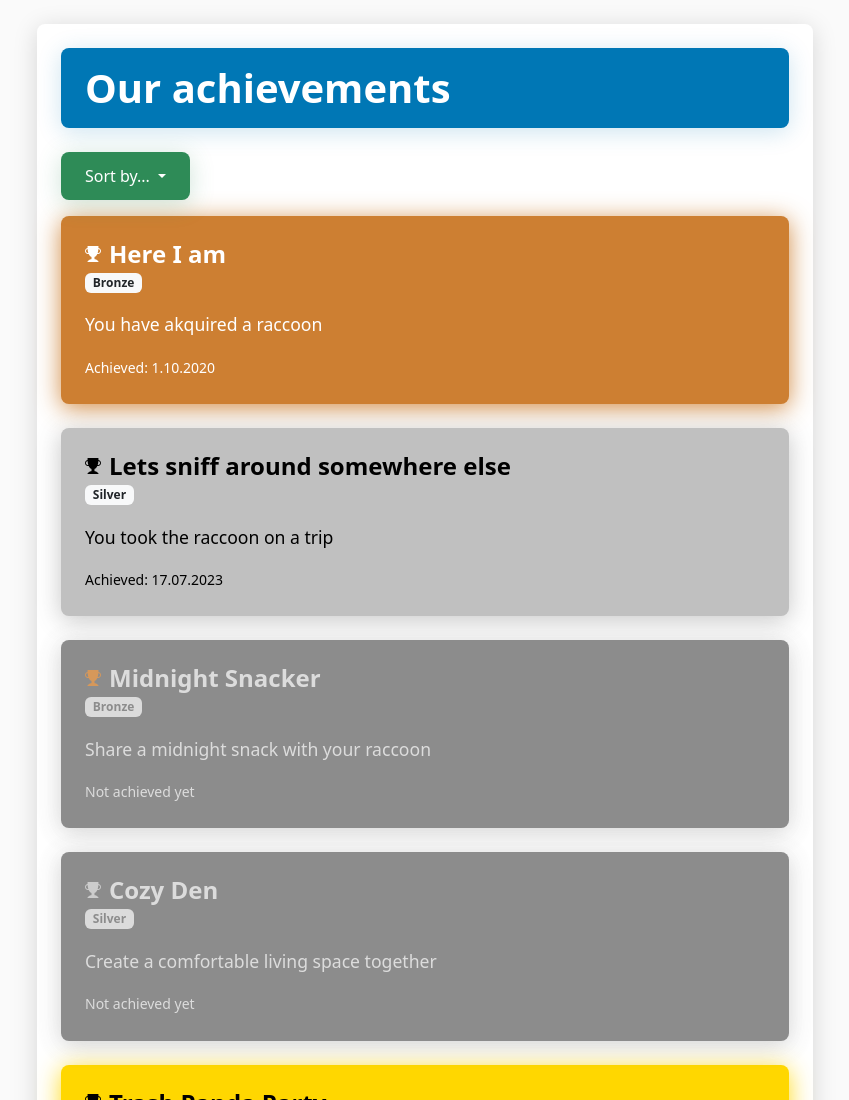
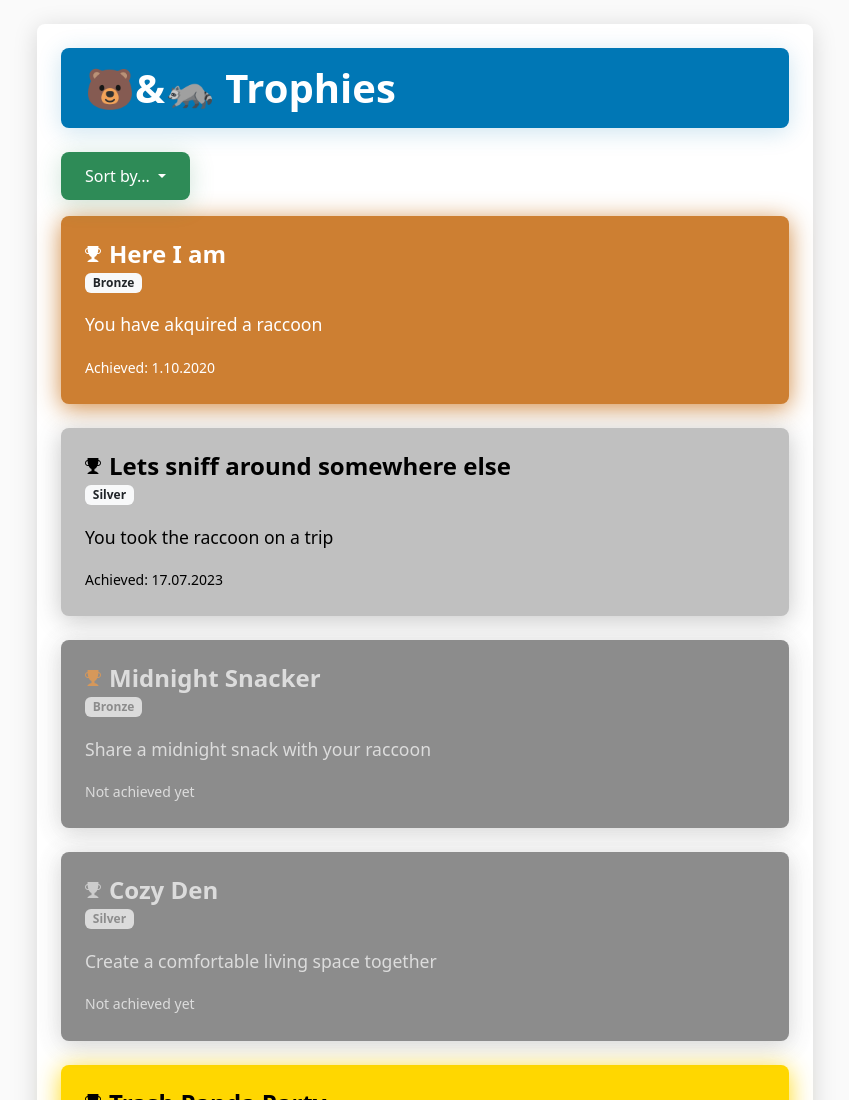
Before and after one commit to d462r8hj/relationshipTrophies, a plain HTML site: page index.html in a window 1280 px wide. Shown: the top 1100 px of the page, without its empty margins (215-1064 px from the left). Drawn offline with nearby package versions, Linux system fonts and the light colour scheme.

Commit message:
Update index.html

```diff
--- a/index.html
+++ b/index.html
@@ -3,7 +3,7 @@
 <head>
     <meta charset="UTF-8">
     <meta name="viewport" content="width=device-width, initial-scale=1.0">
-    <title>Meine Trophäen</title>
+    <title>🐻&🦝 Trophies</title>
     <link href="https://cdn.jsdelivr.net/npm/bootstrap@5.3.0/dist/css/bootstrap.min.css" rel="stylesheet">
     <link href="https://cdn.jsdelivr.net/npm/bootstrap-icons@1.11.3/font/bootstrap-icons.min.css" rel="stylesheet">
     <link href="style.css" rel="stylesheet">
@@ -12,7 +12,7 @@
     <div class="container">
         <div class="connect-card">
             <div class="title-box">
-                <h1 class="section-title">Our achievements</h1>
+                <h1 class="section-title">🐻&🦝 Trophies</h1>
             </div>
 
             <div class="dropdown mb-3">
```
